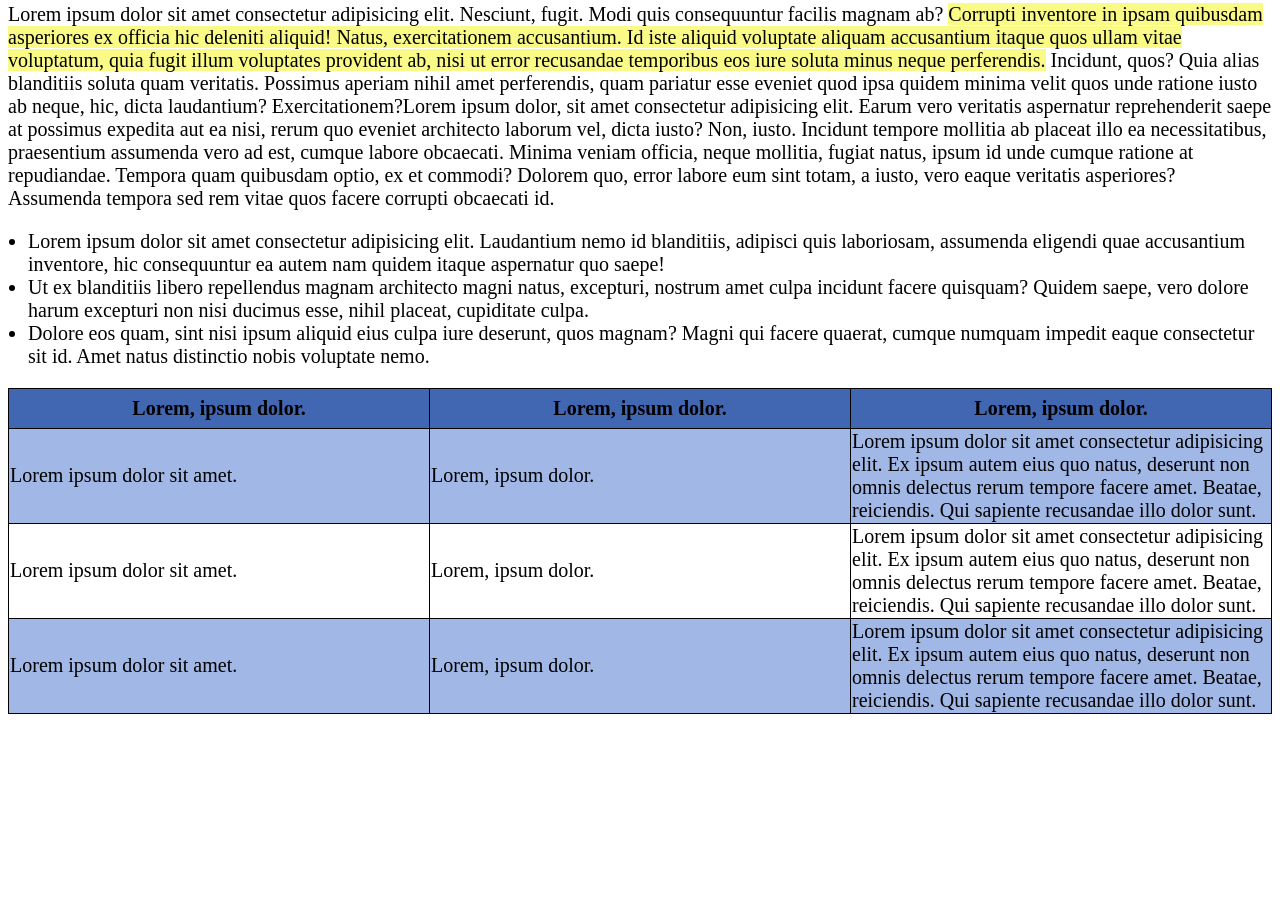
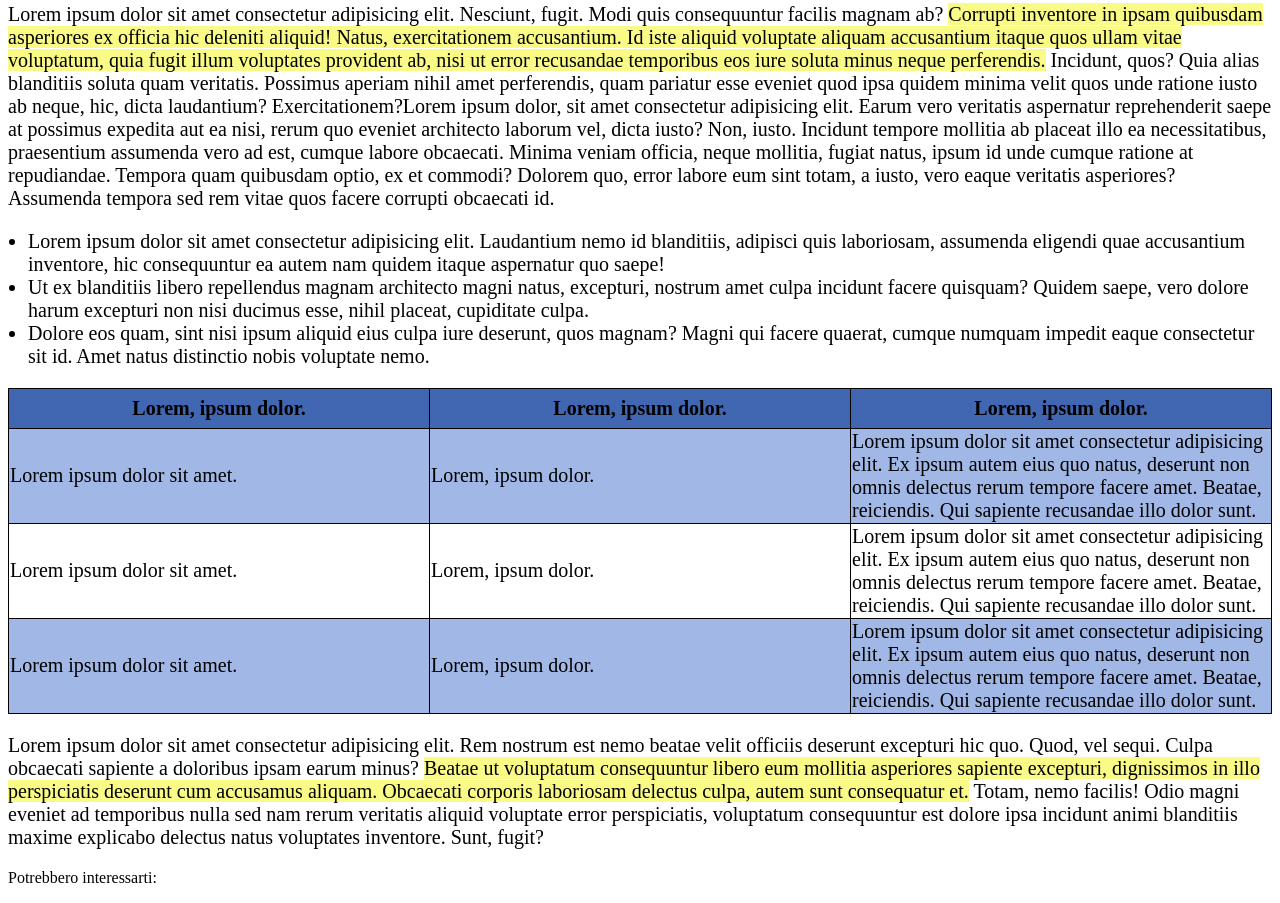
Before and after one commit to Leonardo-Selmini/html-css-booleaner, a plain HTML site: page index.html in a window 1280 px wide. Shown: the part 1495-2398 px from the top of the page. Before the commit the page ends 2217 px from the top, so only its background shows below. Drawn offline with Linux system fonts and the light colour scheme.

Commit message:
main-second-paragraph

```diff
--- a/index.html
+++ b/index.html
@@ -8,26 +8,26 @@
   <link rel="stylesheet" href="style.css">
 </head>
 <body>
-  <!-- logo and title section  -->
+<!-- header - logo and title section  -->
   <header>
-    <!-- box logo -->
+<!-- header - box logo -->
     <div id="box-logo">
       <img id="logo" src="img/logo.svg" alt="logo">
     </div>
-    <!-- title and written by + date -->
+<!-- header - title and written by + date -->
     <h1 id="title">Internet deve essere al servizio del "bene pubblico": il manifesto di Tim Berners-Lee</h1>
     <p id="writtenby" class="grey">Scritto da <a href="https://www.instagram.com/leonardo_selmini/">Leonardo Selmini</a></p>
     <p class="date grey">Il 27/09/2021</p>
   </header>
-  <!-- main start -->
+<!-- main start -->
   <main>
-    <!-- main - photo section -->
+<!-- main - photo section -->
     <section id="photo">
       <img class="img-lee" src="img/tim-1.jpg" alt="Tim Berners-Lee conference">
       <img class="img-lee" src="img/tim-2.jpg" alt="Tim Berners-Lee HTML">
       <p class="date grey"">1st Photo: James P. and Loren K. - knight Foundation by Bruno Mars <br> 2nd Photo: Wikimedia by Paul Clark</p>
     </section>
-    <!-- main - paragraph section -->
+<!-- main - paragraph section -->
     <section id="paragraph">
       <p class="text">Lorem ipsum dolor sit amet consectetur adipisicing elit. Nesciunt, fugit. Modi quis consequuntur facilis magnam ab? <span class="mark">Corrupti inventore in ipsam quibusdam asperiores ex officia hic deleniti aliquid! Natus, exercitationem accusantium.
       Id iste aliquid voluptate aliquam accusantium itaque quos ullam vitae voluptatum, quia fugit illum voluptates provident ab, nisi ut error recusandae temporibus eos iure soluta minus neque perferendis.</span> Incidunt, quos?
@@ -40,7 +40,7 @@
         <li>Dolore eos quam, sint nisi ipsum aliquid eius culpa iure deserunt, quos magnam? Magni qui facere quaerat, cumque numquam impedit eaque consectetur sit id. Amet natus distinctio nobis voluptate nemo.</li>
       </ul>
     </section>
-    <!-- main - table section -->
+<!-- main - table section -->
     <section id="table">
       <table>
         <thead>
@@ -69,8 +69,16 @@
         </tbody>
       </table>
     </section>
+<!-- main - 2nd paragraph section     -->
+    <section id="2nd paragraph">
+      <p class="text">Lorem ipsum dolor sit amet consectetur adipisicing elit. Rem nostrum est nemo beatae velit officiis deserunt excepturi hic quo. Quod, vel sequi. Culpa obcaecati sapiente a doloribus ipsam earum minus?
+      <span class="mark">Beatae ut voluptatum consequuntur libero eum mollitia asperiores sapiente excepturi, dignissimos in illo perspiciatis deserunt cum accusamus aliquam. Obcaecati corporis laboriosam delectus culpa, autem sunt consequatur et.</span> Totam, nemo facilis!
+      Odio magni eveniet ad temporibus nulla sed nam rerum veritatis aliquid voluptate error perspiciatis, voluptatum consequuntur est dolore ipsa incidunt animi blanditiis maxime explicabo delectus natus voluptates inventore. Sunt, fugit?</p>
+    </section>
   </main>
+<!-- footer - intrested?   -->
   <footer>
+    <p class="">Potrebbero interessarti:</p>
 
   </footer>
 </body>
```
